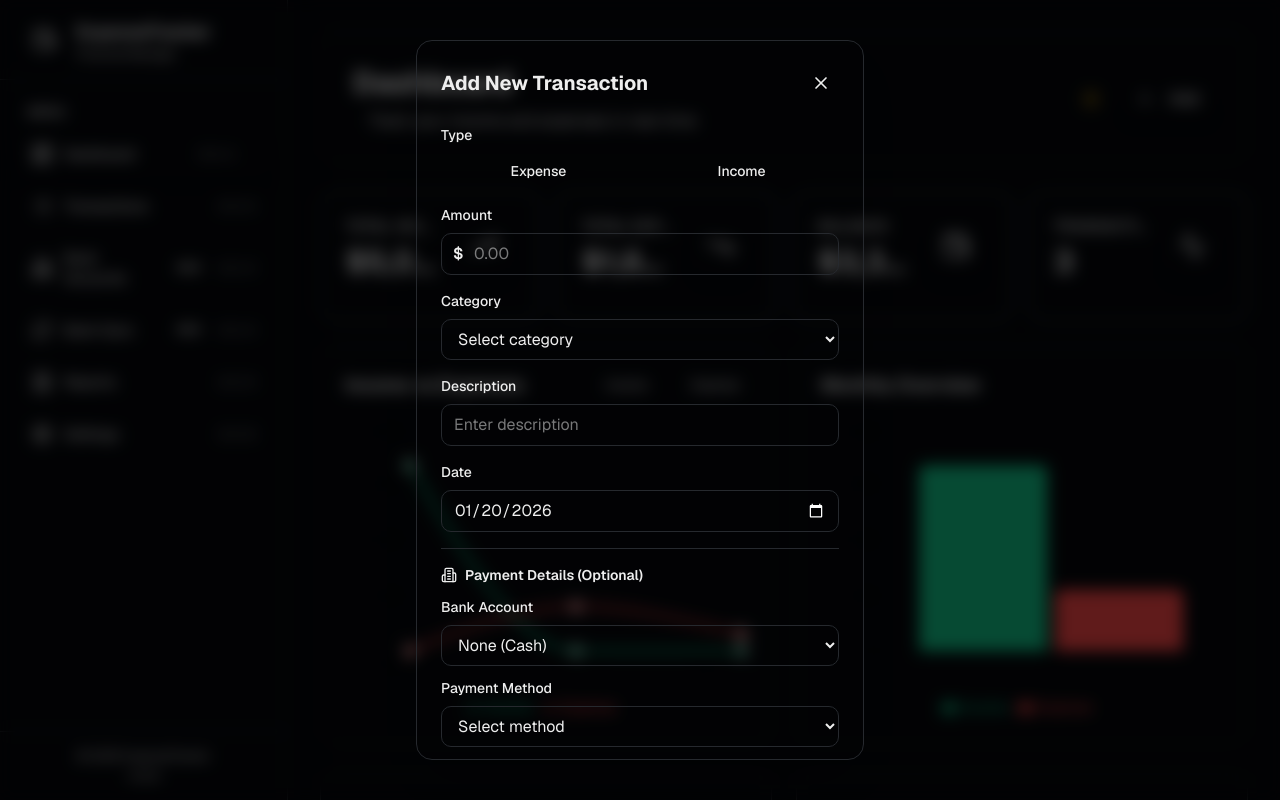
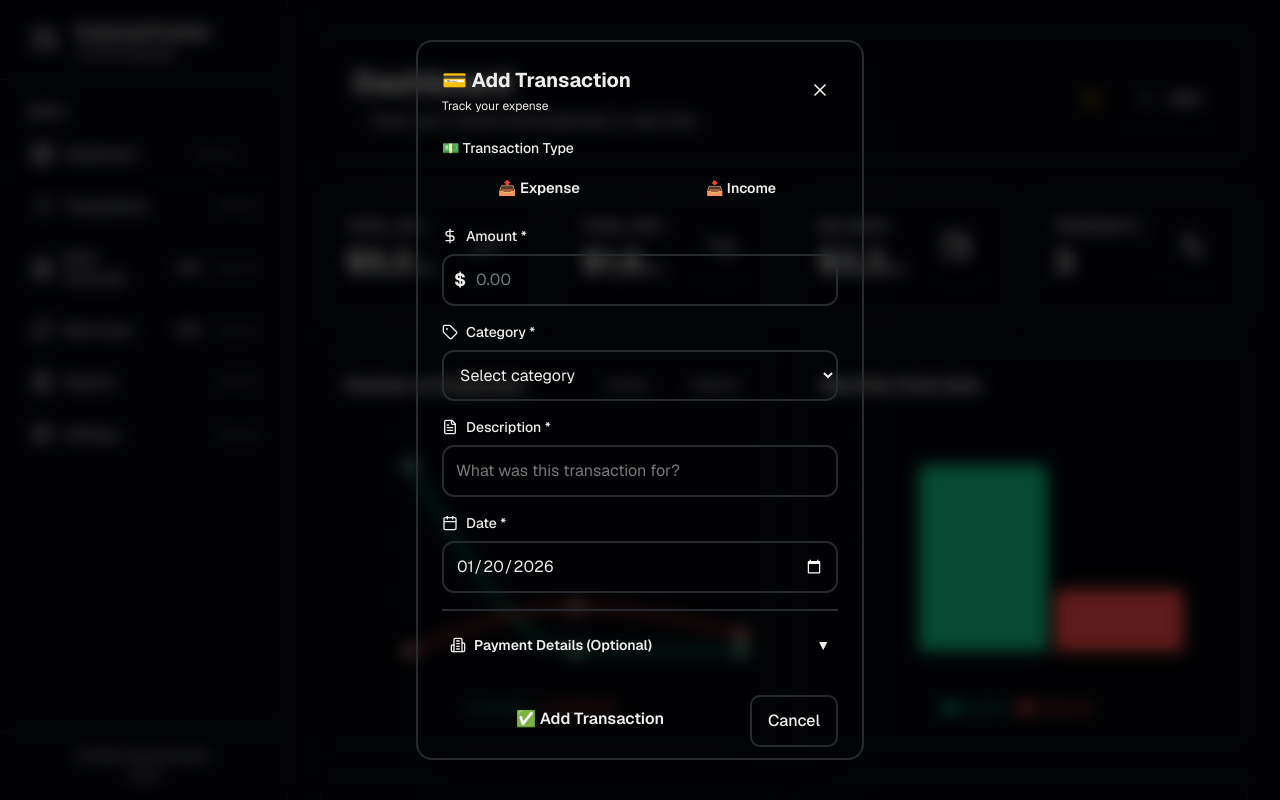
Before and after one commit to mediapower13/Expense-Tracker-App, a Next.js app: page / in a window 1280 px wide. Both pictures are taken after a click on the button "Add". Shown: the top 800 px of the page. Built offline with nearby package versions, Linux system fonts and the light colour scheme.

Commit message:
expenses

```diff
--- a/components/dashboard/transaction-form.tsx
+++ b/components/dashboard/transaction-form.tsx
@@ -1,7 +1,7 @@
 "use client"
 
 import { useState, useEffect } from "react"
-import { X, Building2 } from "lucide-react"
+import { X, Building2, DollarSign, Calendar, Tag, FileText, MapPin, Store } from "lucide-react"
 import { Button } from "@/components/ui/button"
 import { PAYMENT_METHODS } from "@/lib/bank-types"
 import type { Category, BankAccount } from "@/lib/store"
@@ -34,6 +34,8 @@ export function TransactionForm({ categories, onSubmit, onClose, isModal = false
   const [merchantName, setMerchantName] = useState("")
   const [location, setLocation] = useState("")
   const [bankAccounts, setBankAccounts] = useState<BankAccount[]>([])
+  const [errors, setErrors] = useState<Record<string, string>>({})
+  const [showOptional, setShowOptional] = useState(false)
 
   useEffect(() => {
     loadBankAccounts()
@@ -52,6 +54,22 @@ export function TransactionForm({ categories, onSubmit, onClose, isModal = false
 
   const handleSubmit = (e: React.FormEvent) => {
     e.preventDefault()
+
+    // Validation
+    const newErrors: Record<string, string> = {}
+    if (!amount || parseFloat(amount) <= 0) {
+      newErrors.amount = "Amount must be greater than 0"
+    }
+    if (!description.trim()) {
+      newErrors.description = "Description is required"
+    }
+
+    if (Object.keys(newErrors).length > 0) {
+      setErrors(newErrors)
+      return
+    }
+
+    setErrors({})
     onSubmit({
       type,
       amount: parseFloat(amount),
@@ -70,15 +88,18 @@ export function TransactionForm({ categories, onSubmit, onClose, isModal = false
 
   return (
     <div className={isModal ? "fixed inset-0 bg-black/60 backdrop-blur-sm flex items-center justify-center z-50 p-4 animate-in fade-in duration-200" : ""}>
-      <div className="bg-card rounded-xl border border-border shadow-2xl p-4 sm:p-6 max-w-md w-full max-h-[90vh] overflow-y-auto">
+      <div className="bg-card rounded-2xl border-2 border-border shadow-2xl p-4 sm:p-6 max-w-md w-full max-h-[90vh] overflow-y-auto animate-in slide-in-from-bottom-4 duration-300">
         <div className="flex items-center justify-between mb-4 sm:mb-6">
-          <h2 className="text-lg sm:text-xl font-bold text-card-foreground">Add New Transaction</h2>
+          <div>
+            <h2 className="text-lg sm:text-xl font-bold text-card-foreground">💳 Add Transaction</h2>
+            <p className="text-xs text-muted-foreground mt-1">Track your {type}</p>
+          </div>
           {isModal && (
             <button
               onClick={onClose}
               aria-label="Close"
               title="Close"
-              className="text-muted-foreground hover:text-foreground hover:bg-accent rounded-lg p-2 transition-colors"
+              className="text-muted-foreground hover:text-foreground hover:bg-accent rounded-lg p-2 transition-all hover:rotate-90 duration-300"
             >
               <X className="h-5 w-5" />
             </button>
@@ -87,61 +108,67 @@ export function TransactionForm({ categories, onSubmit, onClose, isModal = false
 
         <form onSubmit={handleSubmit} className="space-y-3 sm:space-y-4">
           <div>
-            <label className="block text-xs sm:text-sm font-medium text-foreground mb-2">Type</label>
+            <label className="block text-xs sm:text-sm font-medium text-foreground mb-2">💵 Transaction Type</label>
             <div className="flex gap-2">
               <button
                 type="button"
                 onClick={() => setType("expense")}
-                className={`flex-1 py-2 px-3 sm:px-4 rounded-md text-xs sm:text-sm font-medium transition-colors ${
+                className={`flex-1 py-3 px-3 sm:px-4 rounded-lg text-xs sm:text-sm font-semibold transition-all duration-300 ${
                   type === "expense"
-                    ? "bg-destructive text-destructive-foreground"
-                    : "bg-secondary text-secondary-foreground hover:bg-secondary/80"
+                    ? "bg-destructive text-destructive-foreground shadow-lg scale-105"
+                    : "bg-secondary text-secondary-foreground hover:bg-secondary/80 hover:scale-105"
                 }`}
               >
-                Expense
+                📤 Expense
               </button>
               <button
                 type="button"
                 onClick={() => setType("income")}
-                className={`flex-1 py-2 px-3 sm:px-4 rounded-md text-xs sm:text-sm font-medium transition-colors ${
+                className={`flex-1 py-3 px-3 sm:px-4 rounded-lg text-xs sm:text-sm font-semibold transition-all duration-300 ${
                   type === "income"
-                    ? "bg-success text-success-foreground"
-                    : "bg-secondary text-secondary-foreground hover:bg-secondary/80"
+                    ? "bg-success text-success-foreground shadow-lg scale-105"
+                    : "bg-secondary text-secondary-foreground hover:bg-secondary/80 hover:scale-105"
                 }`}
               >
-                Income
+                📥 Income
               </button>
             </div>
           </div>
 
           <div>
-            <label htmlFor="amount" className="block text-xs sm:text-sm font-medium text-foreground mb-2">
-              Amount
+            <label htmlFor="amount" className="block text-xs sm:text-sm font-medium text-foreground mb-2 flex items-center gap-2">
+              <DollarSign className="h-4 w-4" />
+              Amount *
             </label>
             <div className="relative">
-              <span className="absolute left-3 top-1/2 -translate-y-1/2 text-muted-foreground font-semibold">$</span>
+              <span className="absolute left-3 top-1/2 -translate-y-1/2 text-muted-foreground font-bold text-lg">$</span>
               <input
                 type="number"
                 id="amount"
                 value={amount}
-                onChange={(e) => setAmount(e.target.value)}
+                onChange={(e) => {
+                  setAmount(e.target.value)
+                  setErrors({...errors, amount: ""})
+                }}
                 step="0.01"
                 required
-                className="w-full pl-8 pr-3 py-2 text-sm sm:text-base bg-input border border-border rounded-md text-foreground focus:outline-none focus:ring-2 focus:ring-primary focus:border-primary transition-all"
+                className={`w-full pl-8 pr-3 py-3 text-sm sm:text-base bg-input border-2 rounded-lg text-foreground focus:outline-none focus:ring-2 focus:ring-primary focus:border-primary transition-all ${errors.amount ? 'border-destructive' : 'border-border'}`}
                 placeholder="0.00"
               />
             </div>
+            {errors.amount && <p className="text-xs text-destructive mt-1">{errors.amount}</p>}
           </div>
 
           <div>
-            <label htmlFor="category" className="block text-xs sm:text-sm font-medium text-foreground mb-2">
-              Category
+            <label htmlFor="category" className="block text-xs sm:text-sm font-medium text-foreground mb-2 flex items-center gap-2">
+              <Tag className="h-4 w-4" />
+              Category *
             </label>
             <select
               id="category"
               value={category}
               onChange={(e) => setCategory(e.target.value)}
-              className="w-full px-3 py-2 text-sm sm:text-base bg-input border border-border rounded-md text-foreground focus:outline-none focus:ring-2 focus:ring-primary focus:border-primary transition-all"
+              className="w-full px-3 py-3 text-sm sm:text-base bg-input border-2 border-border rounded-lg text-foreground focus:outline-none focus:ring-2 focus:ring-primary focus:border-primary transition-all"
             >
               <option value="">Select category</option>
               {filteredCategories.map((cat) => (
@@ -153,23 +180,29 @@ export function TransactionForm({ categories, onSubmit, onClose, isModal = false
           </div>
 
           <div>
-            <label htmlFor="description" className="block text-xs sm:text-sm font-medium text-foreground mb-2">
-              Description
+            <label htmlFor="description" className="block text-xs sm:text-sm font-medium text-foreground mb-2 flex items-center gap-2">
+              <FileText className="h-4 w-4" />
+              Description *
             </label>
             <input
               type="text"
               id="description"
               value={description}
-              onChange={(e) => setDescription(e.target.value)}
+              onChange={(e) => {
+                setDescription(e.target.value)
+                setErrors({...errors, description: ""})
+              }}
               required
-              className="w-full px-3 py-2 text-sm sm:text-base bg-input border border-border rounded-md text-foreground focus:outline-none focus:ring-2 focus:ring-primary focus:border-primary transition-all"
-              placeholder="Enter description"
+              className={`w-full px-3 py-3 text-sm sm:text-base bg-input border-2 rounded-lg text-foreground focus:outline-none focus:ring-2 focus:ring-primary focus:border-primary transition-all ${errors.description ? 'border-destructive' : 'border-border'}`}
+              placeholder="What was this transaction for?"
             />
+            {errors.description && <p className="text-xs text-destructive mt-1">{errors.description}</p>}
           </div>
 
           <div>
-            <label htmlFor="date" className="block text-xs sm:text-sm font-medium text-foreground mb-2">
-              Date
+            <label htmlFor="date" className="block text-xs sm:text-sm font-medium text-foreground mb-2 flex items-center gap-2">
+              <Calendar className="h-4 w-4" />
+              Date *
             </label>
             <input
               type="date"
@@ -177,45 +210,56 @@ export function TransactionForm({ categories, onSubmit, onClose, isModal = false
               value={date}
               onChange={(e) => setDate(e.target.value)}
               required
-              className="w-full px-3 py-2 text-sm sm:text-base bg-input border border-border rounded-md text-foreground focus:outline-none focus:ring-2 focus:ring-primary focus:border-primary transition-all"
+              max={new Date().toISOString().split("T")[0]}
+              className="w-full px-3 py-3 text-sm sm:text-base bg-input border-2 border-border rounded-lg text-foreground focus:outline-none focus:ring-2 focus:ring-primary focus:border-primary transition-all"
             />
           </div>
 
-          <div className="border-t border-border pt-4">
-            <h4 className="text-sm font-semibold text-foreground mb-3 flex items-center gap-2">
+          <div className="border-t-2 border-border pt-4">
+            <button
+              type="button"
+              onClick={() => setShowOptional(!showOptional)}
+              className="w-full flex items-center justify-between text-sm font-semibold text-foreground mb-3 hover:text-primary transition-colors p-2 rounded-lg hover:bg-muted"
+            >
+              <span className="flex items-center gap-2">
                 <Building2 className="h-4 w-4" />
                 Payment Details (Optional)
-            </h4>
+              </span>
+              <span className={`transition-transform duration-300 ${showOptional ? 'rotate-180' : ''}`}>▼</span>
+            </button>
 
-            <div className="space-y-3">
+            {showOptional && (
+              <div className="space-y-3 animate-in slide-in-from-top-2 duration-300">
                 <div>
-                <label htmlFor="bankAccount" className="block text-xs sm:text-sm font-medium text-foreground mb-2">
+                  <label htmlFor="bankAccount" className="block text-xs sm:text-sm font-medium text-foreground mb-2 flex items-center gap-2">
+                    <Building2 className="h-4 w-4" />
                     Bank Account
                   </label>
                   <select
                     id="bankAccount"
                     value={bankAccountId}
                     onChange={(e) => setBankAccountId(e.target.value)}
-                  className="w-full px-3 py-2 text-sm sm:text-base bg-input border border-border rounded-md text-foreground focus:outline-none focus:ring-2 focus:ring-primary focus:border-primary transition-all"
+                    className="w-full px-3 py-3 text-sm sm:text-base bg-input border-2 border-border rounded-lg text-foreground focus:outline-none focus:ring-2 focus:ring-primary focus:border-primary transition-all"
                   >
-                  <option value="">None (Cash)</option>
+                    <option value="">💵 None (Cash)</option>
                     {bankAccounts.filter((a) => a.isActive).map((account) => (
                       <option key={account.id} value={account.id}>
-                      {account.accountName} - {account.bankName} (****{account.accountNumber})
+                        🏦 {account.accountName} - {account.bankName} (••••{account.accountNumber})
                       </option>
                     ))}
                   </select>
                 </div>
 
                 <div>
-                <label htmlFor="paymentMethod" className="block text-xs sm:text-sm font-medium text-foreground mb-2">
+                  <label htmlFor="paymentMethod" className="block text-xs sm:text-sm font-medium text-foreground mb-2 flex items-center gap-2">
+                    <DollarSign className="h-4 w-4" />
                     Payment Method
                   </label>
                   <select
                     id="paymentMethod"
                     value={paymentMethod}
                     onChange={(e) => setPaymentMethod(e.target.value)}
-                  className="w-full px-3 py-2 text-sm sm:text-base bg-input border border-border rounded-md text-foreground focus:outline-none focus:ring-2 focus:ring-primary focus:border-primary transition-all"
+                    className="w-full px-3 py-3 text-sm sm:text-base bg-input border-2 border-border rounded-lg text-foreground focus:outline-none focus:ring-2 focus:ring-primary focus:border-primary transition-all"
                   >
                     <option value="">Select method</option>
                     {PAYMENT_METHODS.map((method) => (
@@ -227,7 +271,8 @@ export function TransactionForm({ categories, onSubmit, onClose, isModal = false
                 </div>
 
                 <div>
-                <label htmlFor="merchantName" className="block text-xs sm:text-sm font-medium text-foreground mb-2">
+                  <label htmlFor="merchantName" className="block text-xs sm:text-sm font-medium text-foreground mb-2 flex items-center gap-2">
+                    <Store className="h-4 w-4" />
                     Merchant Name
                   </label>
                   <input
@@ -235,13 +280,14 @@ export function TransactionForm({ categories, onSubmit, onClose, isModal = false
                     id="merchantName"
                     value={merchantName}
                     onChange={(e) => setMerchantName(e.target.value)}
-                  className="w-full px-3 py-2 text-sm sm:text-base bg-input border border-border rounded-md text-foreground focus:outline-none focus:ring-2 focus:ring-primary focus:border-primary transition-all"
+                    className="w-full px-3 py-3 text-sm sm:text-base bg-input border-2 border-border rounded-lg text-foreground focus:outline-none focus:ring-2 focus:ring-primary focus:border-primary transition-all"
                     placeholder="e.g., Walmart, Amazon"
                   />
                 </div>
 
                 <div>
-                <label htmlFor="location" className="block text-xs sm:text-sm font-medium text-foreground mb-2">
+                  <label htmlFor="location" className="block text-xs sm:text-sm font-medium text-foreground mb-2 flex items-center gap-2">
+                    <MapPin className="h-4 w-4" />
                     Location
                   </label>
                   <input
@@ -249,19 +295,20 @@ export function TransactionForm({ categories, onSubmit, onClose, isModal = false
                     id="location"
                     value={location}
                     onChange={(e) => setLocation(e.target.value)}
-                  className="w-full px-3 py-2 text-sm sm:text-base bg-input border border-border rounded-md text-foreground focus:outline-none focus:ring-2 focus:ring-primary focus:border-primary transition-all"
+                    className="w-full px-3 py-3 text-sm sm:text-base bg-input border-2 border-border rounded-lg text-foreground focus:outline-none focus:ring-2 focus:ring-primary focus:border-primary transition-all"
                     placeholder="e.g., New York, NY"
                   />
                 </div>
               </div>
+            )}
           </div>
 
-          <div className="flex gap-2 pt-2 sm:pt-4">
-            <Button type="submit" className="flex-1 text-sm sm:text-base">
-              Add Transaction
+          <div className="flex gap-3 pt-2 sm:pt-4">
+            <Button type="submit" className="flex-1 text-sm sm:text-base py-6 font-semibold shadow-lg hover:shadow-xl transition-all">
+              ✅ Add Transaction
             </Button>
             {isModal && (
-              <Button type="button" variant="outline" onClick={onClose} className="text-sm sm:text-base">
+              <Button type="button" variant="outline" onClick={onClose} className="text-sm sm:text-base py-6 border-2">
                 Cancel
               </Button>
             )}
```
Lines whose indentation alone changed are shown as unchanged.
